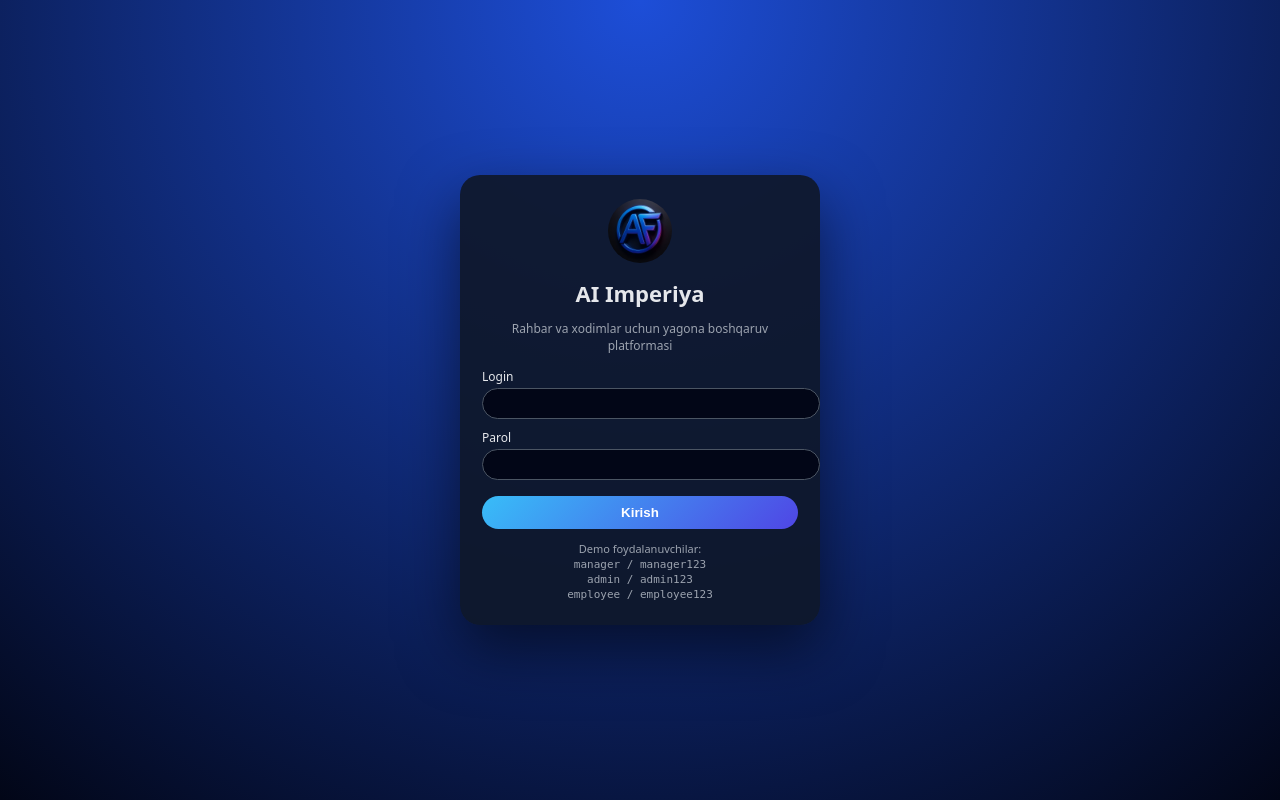
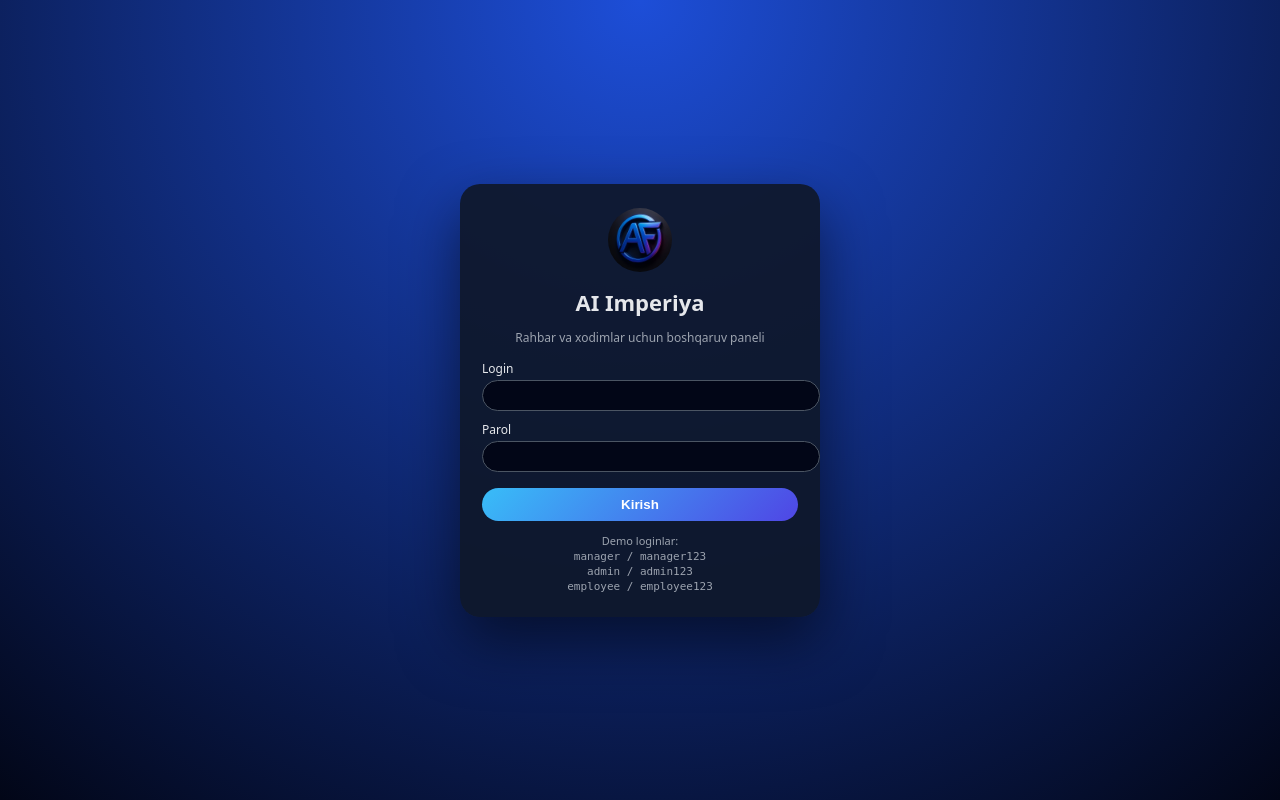
Before and after one commit to Mirfayziev/AF_IMPERIYA, a Flask app: page /login in a window 1280 px wide. Run offline with Flask 3, Linux system fonts and the light colour scheme.

Commit message:
Update login.html

```diff
--- a/templates/auth/login.html
+++ b/templates/auth/login.html
@@ -13,7 +13,7 @@
             <img src="{{ url_for('static', filename='img/logo_af.png') }}" alt="AF Logo">
         </div>
         <h1 class="login-title">AI Imperiya</h1>
-        <p class="login-sub">Rahbar va xodimlar uchun yagona boshqaruv platformasi</p>
+        <p class="login-sub">Rahbar va xodimlar uchun boshqaruv paneli</p>
 
         {% with messages = get_flashed_messages(with_categories=true) %}
         {% if messages %}
@@ -34,7 +34,7 @@
         </form>
 
         <div class="login-demo">
-            Demo foydalanuvchilar:<br>
+            Demo loginlar:<br>
             <code>manager / manager123</code><br>
             <code>admin / admin123</code><br>
             <code>employee / employee123</code>
```
